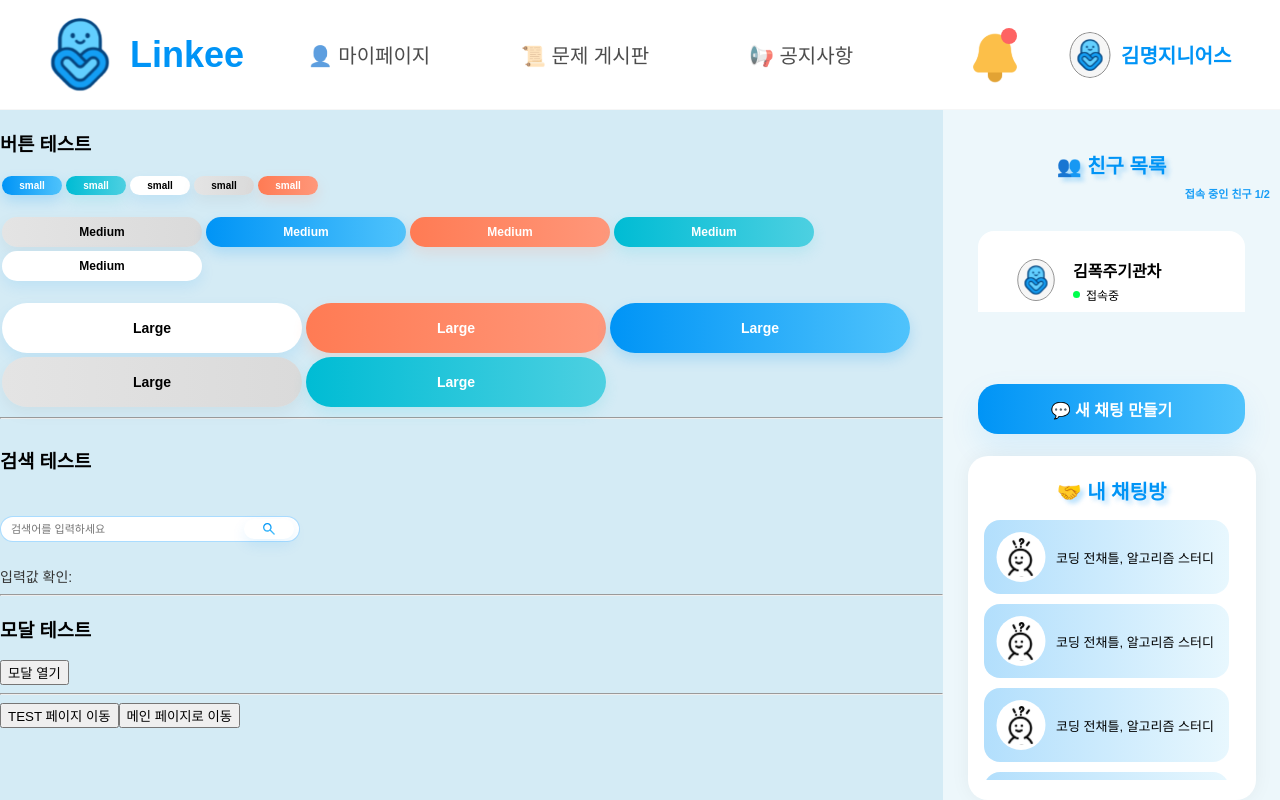
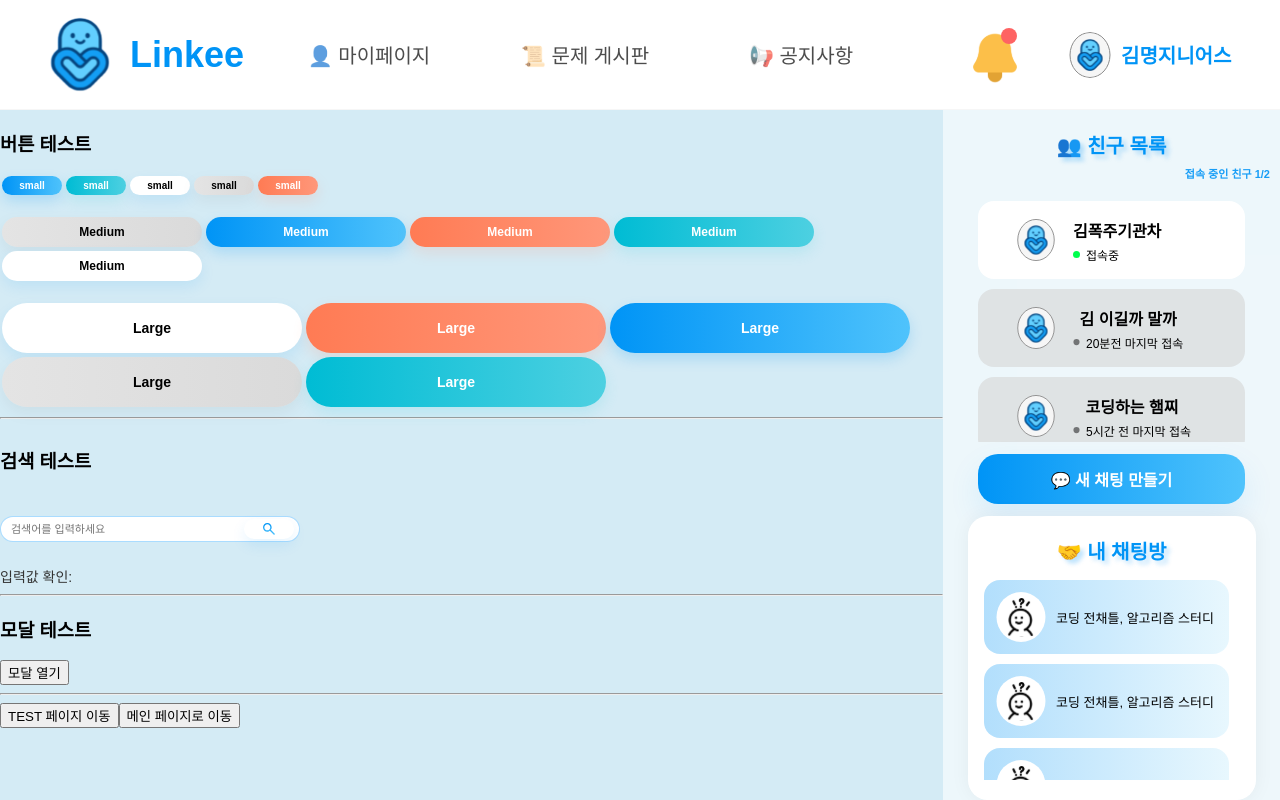
Before and after one commit to Linkee-Project/Linkee-Front-Vue, a Vue app in the folder Linkee-front/Linkee-front-vue/: page /component-test in a window 1280 px wide. Built offline with nearby package versions, Linux system fonts and the light colour scheme.

Commit message:
feat: 사이드바 레이아웃 수정완료

```diff
--- a/Linkee-front/Linkee-front-vue/src/components/layout/user/UserSidebar.css
+++ b/Linkee-front/Linkee-front-vue/src/components/layout/user/UserSidebar.css
@@ -18,7 +18,7 @@
     display: flex;
     flex-direction: column;
     align-items: center;
-    margin-top: 40px;
+    margin-top: 20px;
     margin-bottom: 20px;
     font-weight: 700;
 }
@@ -42,10 +42,9 @@
 /*----------------------------------------------------------------------------*/
 /* 친구 카드 리스트 */
 .friend-scroll-area {
-    max-height: 300px; /* ✔ 친구 목록이 이 범위 안에서만 스크롤 */
+    max-height: 400px; /* ✔ 친구 목록이 이 범위 안에서만 스크롤 */
     overflow-y: auto;
     margin-left: 35px;   /* 기존 friend-list margin 옮김 */
-    margin-top: 10px;
     padding-right: 10px; /* 스크롤바 공간 확보 */
 }
 
@@ -53,13 +52,13 @@
 .friend-list {
     display: flex;
     flex-direction: column;
-    gap: 15px;
+    gap: 10px;
 
 }
 
 .friend-card {
     width: 267px;
-    height: 98px;
+    height: 78px;
     display: flex;
     align-items: center;
     padding: 12px;
@@ -118,7 +117,7 @@
 .button-area {
     display: flex;
     justify-content: center;
-    margin-top: 70px;
+    margin-top: 10px;
 }
 
 .button-area .btn.btn--blue.btn--medium {
@@ -149,7 +148,6 @@
     border-radius: 20px;
     padding: 20px 0 20px 0;
     margin: 0 auto;
-    margin-top: 40px;
     box-shadow: 0 0 20px rgba(0,0,0,0.05);
 }
 
@@ -168,7 +166,8 @@
 }
 
 .room-scroll-area {
-    max-height: 260px;        /* 원하는 높이 */
+    flex-grow: 1;
+    max-height: 200px;        /* 원하는 높이 */
     overflow-y: auto;         /* 스크롤 활성화 */
     padding-right: 10px;      /* 스크롤바 공간 */
 }
@@ -214,5 +213,5 @@
 
 /* 추가 상단 마진 */
 .mt-20 {
-    margin-top: 20px;
+    margin-top: 10px;
 }
```
